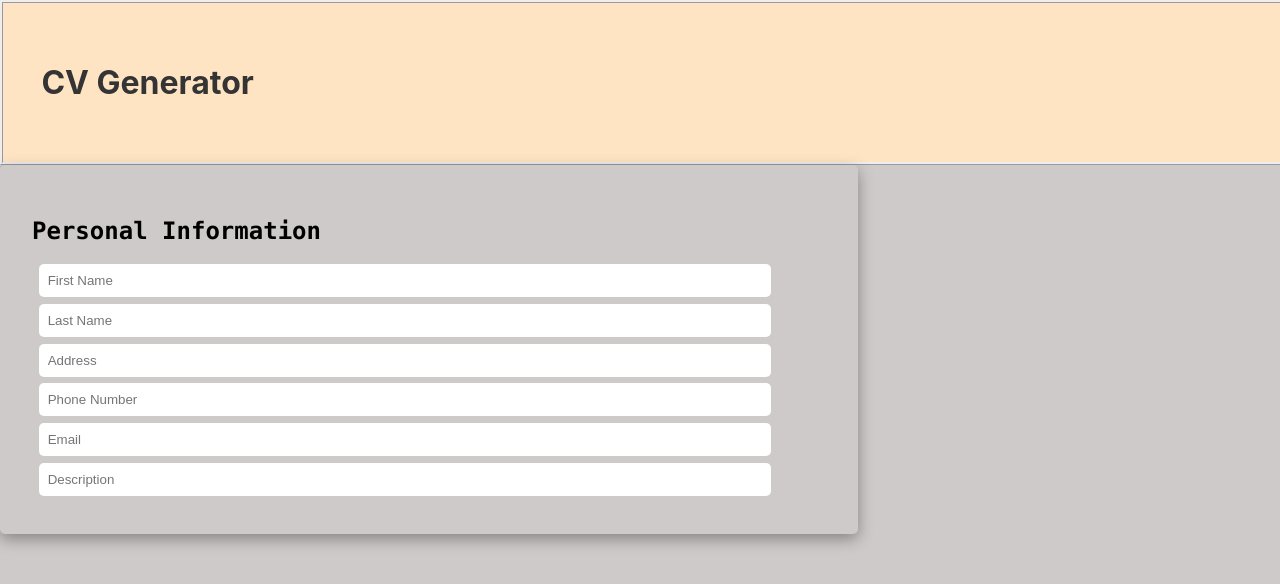
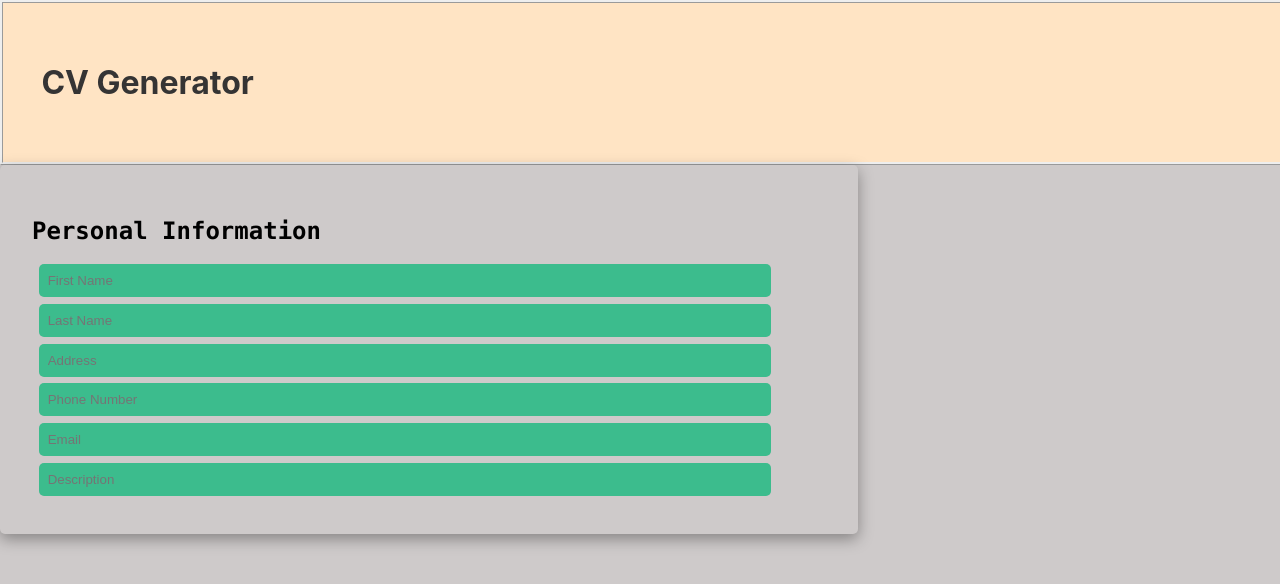
Before and after one commit to RajPatel97/CV-Generator, a React (Create React App) app: page / in a window 1280 px wide. Shown: the top 584 px of the page. Built offline with nearby package versions, Linux system fonts and the light colour scheme.

Commit message:
changing the input boxes in css

```diff
--- a/src/components/General.js
+++ b/src/components/General.js
@@ -7,7 +7,7 @@ const GeneralInformation = () => {
         <input type="text" placeholder = "Address" class = "inputStyle"/>
         <input type="text" placeholder = "Phone Number" class = "inputStyle"/>
         <input type="text" placeholder = "Email" class = "inputStyle"/>
-        <input type="text" placeholder = "Description" class = "description-inputStyle" class = "inputStyle"/>
+        <input type="text" placeholder = "Description"  class = "inputStyle"/>
 
       </div>
       );
--- a/src/index.css
+++ b/src/index.css
@@ -56,9 +56,12 @@ code {
   display: list-item;
   margin: .5em;
   width:90%;
+  background-color: #3CBC8D;
+  color: white;
 
 }
 
 .description-inputStyle{
   height:5%;
+  white-space: pre-wrap;
 }
```
